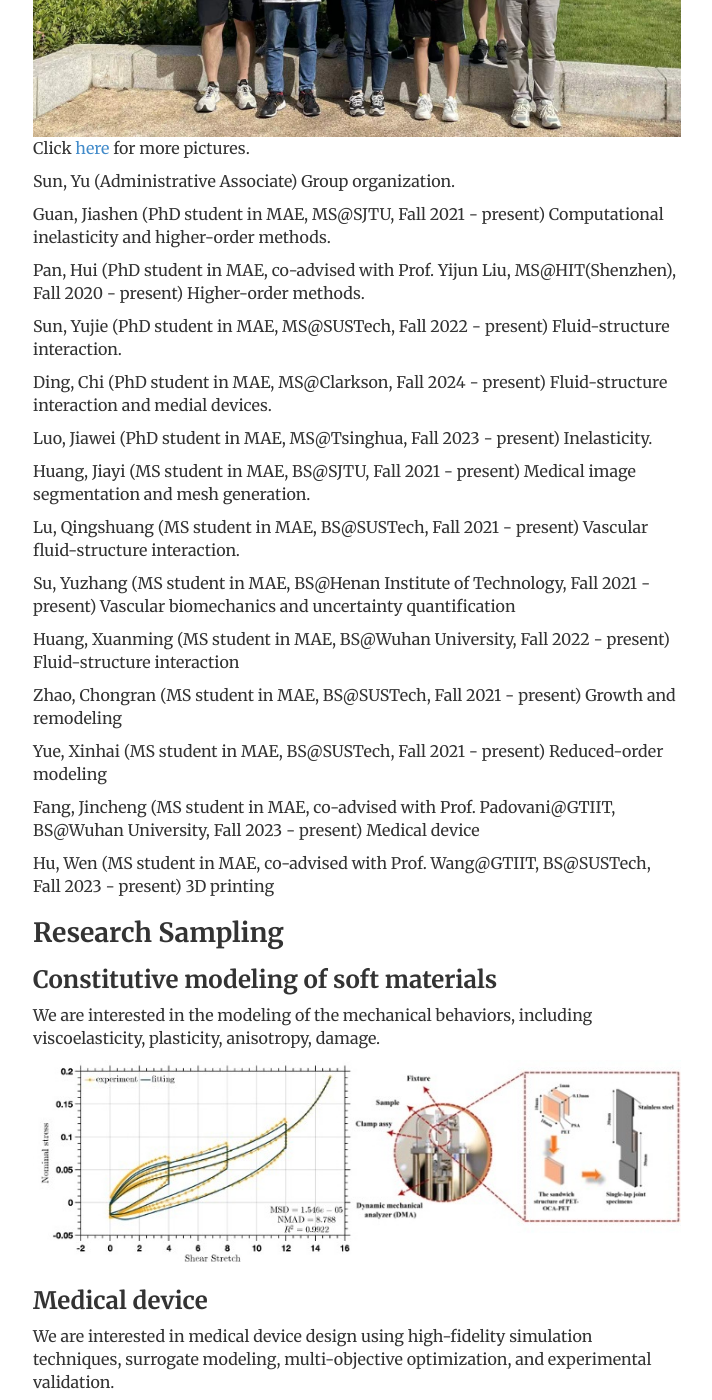
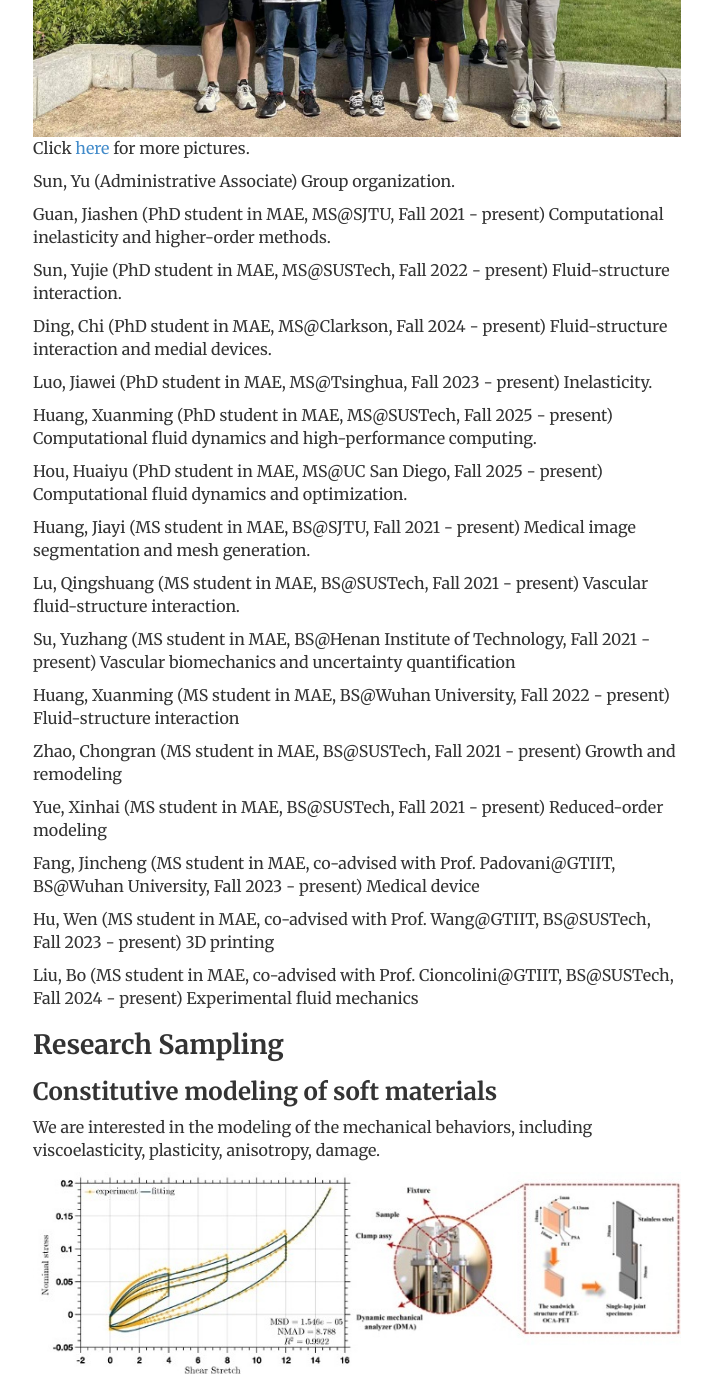
Before and after one commit to ju-liu/ju-liu.github.io, a Jekyll site: the page built from research/index.html, in a window 1280 px wide and 1400 px high, scrolled down 784 px. Shown: the whole window, without its empty margins (283-995 px from the left). Built offline with Jekyll 4.4.1, drawn with Linux system fonts in a browser that asks for light colours; nearby versions of some CDN libraries; library files that are not in the unit come from our copies; comment, search, counter and statistics services are not loaded.

Commit message:
Update index.html

```diff
--- a/research/index.html
+++ b/research/index.html
@@ -30,13 +30,15 @@ My lab is equipped with ThinkStation P920/P620 tower workstations for methodolog
 
   <p>Guan, Jiashen (PhD student in MAE, MS@SJTU, Fall 2021 - present) Computational inelasticity and higher-order methods.</p>
 
-  <p>Pan, Hui (PhD student in MAE, co-advised with Prof. Yijun Liu, MS@HIT(Shenzhen), Fall 2020 - present) Higher-order methods.</p>
-
   <p>Sun, Yujie (PhD student in MAE, MS@SUSTech, Fall 2022 - present) Fluid-structure interaction.</p>
 
   <p>Ding, Chi (PhD student in MAE, MS@Clarkson, Fall 2024 - present) Fluid-structure interaction and medial devices.</p>
 
   <p>Luo, Jiawei (PhD student in MAE, MS@Tsinghua, Fall 2023 - present) Inelasticity.</p>
+
+  <p>Huang, Xuanming (PhD student in MAE, MS@SUSTech, Fall 2025 - present) Computational fluid dynamics and high-performance computing.</p>
+
+  <p>Hou, Huaiyu (PhD student in MAE, MS@UC San Diego, Fall 2025 - present) Computational fluid dynamics and optimization.</p>
 
   <p>Huang, Jiayi (MS student in MAE, BS@SJTU, Fall 2021 - present) Medical image segmentation and mesh generation.</p>
 
@@ -53,6 +55,8 @@ My lab is equipped with ThinkStation P920/P620 tower workstations for methodolog
   <p>Fang, Jincheng (MS student in MAE, co-advised with Prof. Padovani@GTIIT, BS@Wuhan University, Fall 2023 - present) Medical device</p>
 
   <p>Hu, Wen (MS student in MAE, co-advised with Prof. Wang@GTIIT, BS@SUSTech, Fall 2023 - present) 3D printing</p>
+
+  <p>Liu, Bo (MS student in MAE, co-advised with Prof. Cioncolini@GTIIT, BS@SUSTech, Fall 2024 - present) Experimental fluid mechanics</p>
 
 <h2>Research Sampling</h2>
 <h3>Constitutive modeling of soft materials</h3>
```
